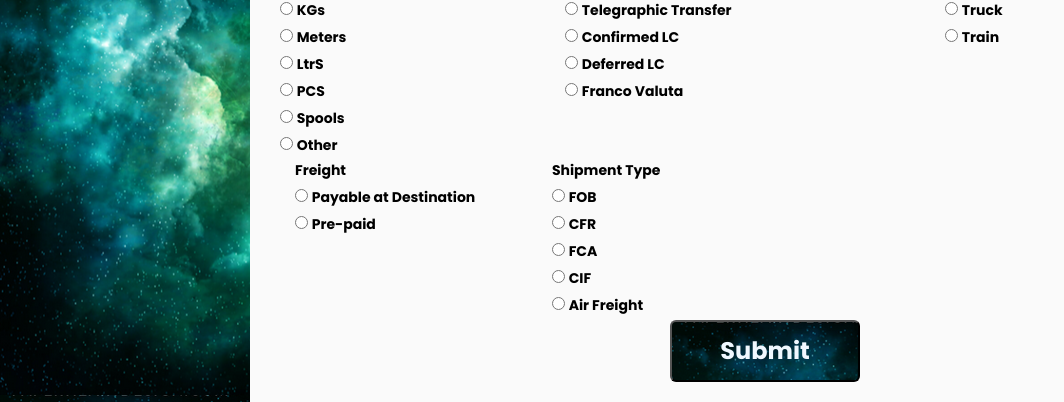
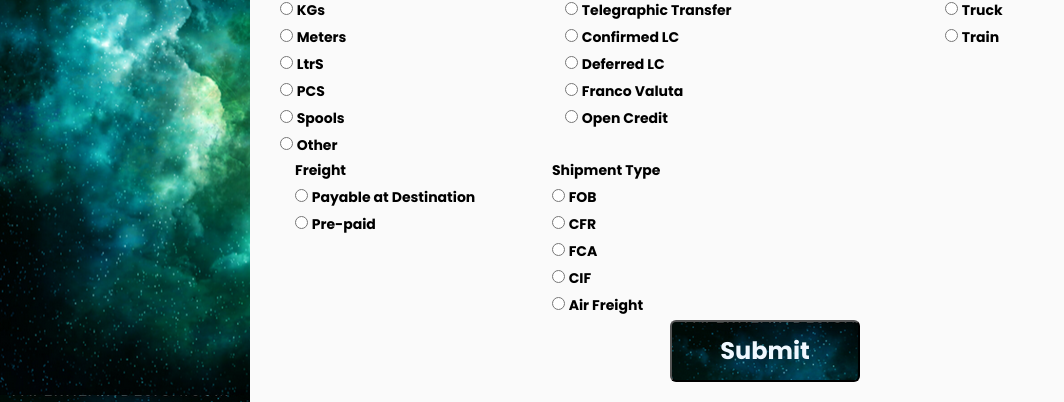
Before and after one commit to mohantechlead/cosmic_heroku, a Django app: template cosmic/templates/order_update.html in a window 1280 px wide; the page is wider, and only the part inside the window is pictured. Shown: the part 619-1021 px from the top of that part, without its empty margins (0-1064 px from the left). Run offline with Django 5.2, Linux system fonts and the light colour scheme; the template is opened without the code that fills it: most values are stand-ins (such as "Sample title", 1, 10 or a date in 2020); some libraries are stand-ins or nearby versions.

Commit message:
Update order_update.html

```diff
--- a/cosmic/templates/order_update.html
+++ b/cosmic/templates/order_update.html
@@ -251,6 +251,10 @@
                                         <div>
                                             <input type="radio" name="payment_type" value="Franco Valuta" id="franco-valuta" {% if cosmic_order_instance.payment_type == 'Franco Valuta'%} checked {% endif%}>
                                             <label for="franco-valuta">Franco Valuta</label>
+                                        </div>
+                                        <div>
+                                            <input type="radio" name="payment_type" value="Open Credit" id="open-credit" {% if cosmic_order_instance.payment_type == 'Open Credit'%} checked {% endif%}>
+                                            <label for="open-credit">Open Credit</label>
                                         </div>
                                     </div>
                                 </div>
```
